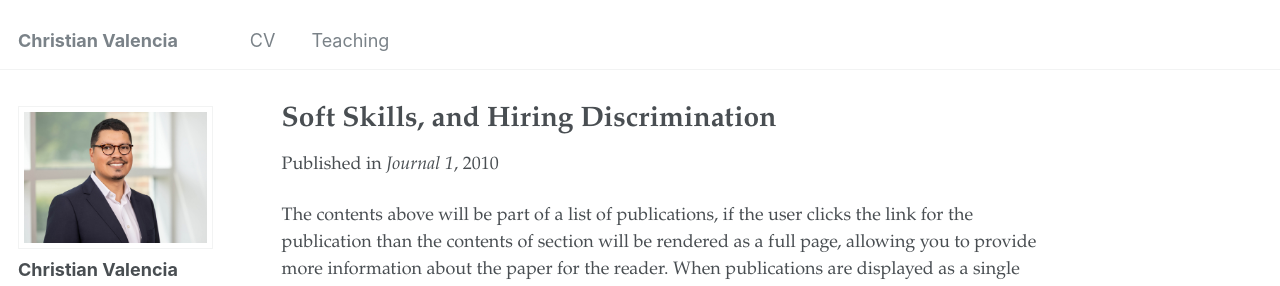
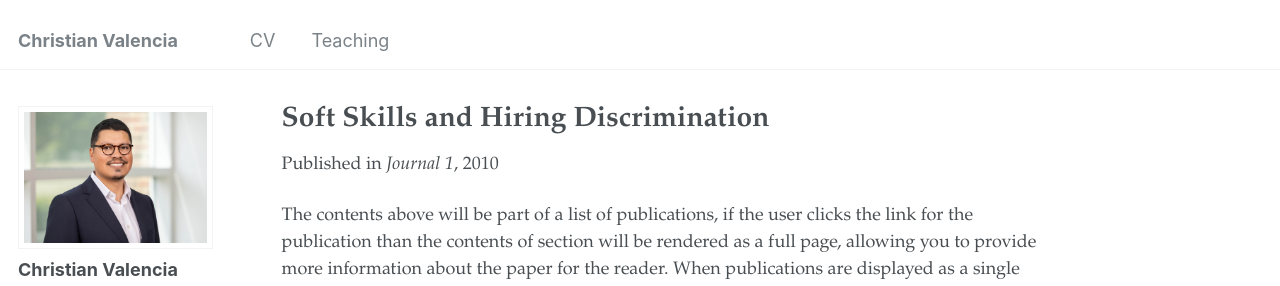
Before and after one commit to valenciac/valenciac.github.io, a Jekyll site: the page built from _publications/2010-10-01-paper-title-number-2.md, in a window 1280 px wide and 1130 px high. Shown: the top 286 px of the window. Built offline with Jekyll 4.4.1, drawn with Linux system fonts in a browser that asks for light colours; some web fonts are replaced.

```diff
--- a/_publications/2010-10-01-paper-title-number-2.md
+++ b/_publications/2010-10-01-paper-title-number-2.md
@@ -1,5 +1,5 @@
 ---
-title: "Soft Skills, and Hiring Discrimination"
+title: "Soft Skills and Hiring Discrimination"
 collection: publications
 category: manuscripts
 permalink: /publication/2010-10-01-paper-title-number-2
```
